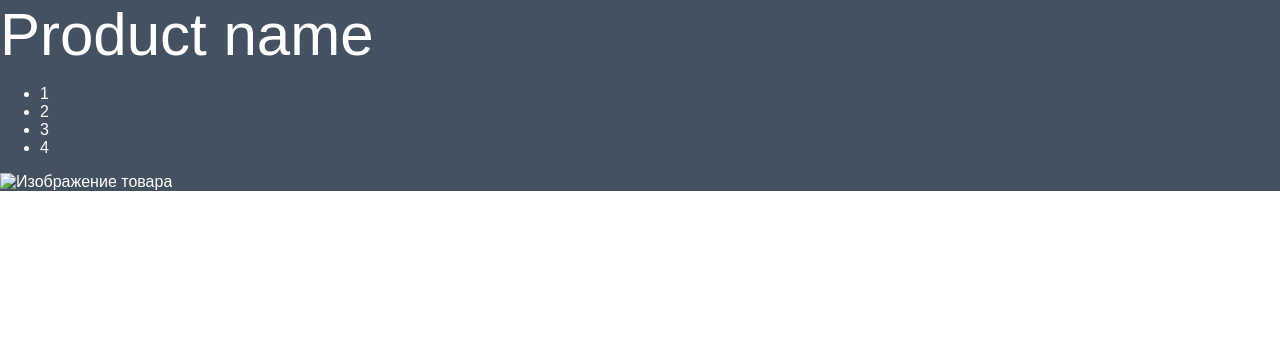
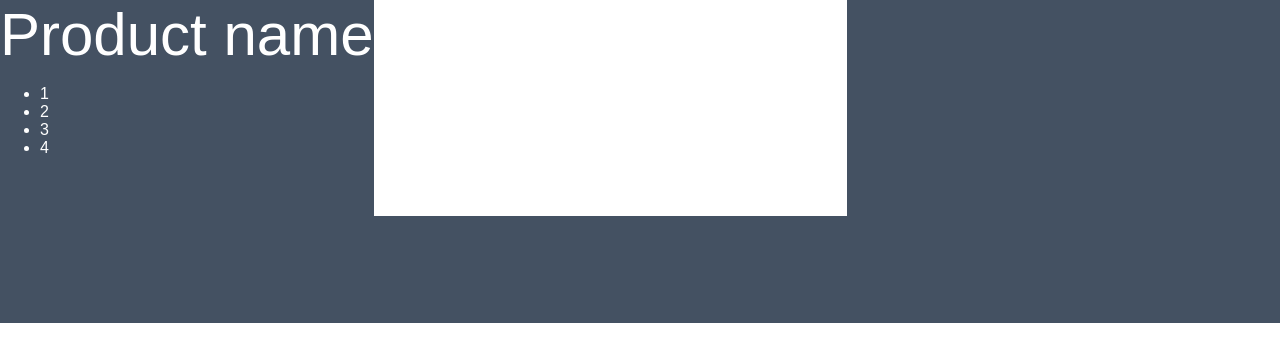
Before and after one commit to Deepmarik/my_project_hub, a plain HTML site: page index.html in a window 1280 px wide. Drawn offline with Linux system fonts and the light colour scheme.

Commit message:
added img

```diff
--- a/css/style.css
+++ b/css/style.css
@@ -1,20 +1,30 @@
 body {
     margin: 0 auto;
     width: 1280px;
-   font-family: Arial;
+    font-family: Arial;
     color: #FFFFFF;
 }
 
 .page-header {
-    background: #445161;
+    background: #445162;
+    height: 323px;
 }
+
 .page-header-title {
     font-style: normal;
     font-weight: normal;
     font-size: 60px;
     line-height: 69px;
-    /* identical to box height */
-
     display: flex;
     align-items: flex-end;
 }
+
+.page-header-wrp {
+    float: left;
+}
+
+page-header-pic {
+    width: 469px;
+    height: 214px;
+    background-color: #ffffff;
+}
--- a/index.html
+++ b/index.html
@@ -7,7 +7,7 @@
 </head>
 <body>
 <header class="page-header">
-    <div>
+    <div class="page-header-wrp">
         <span class="page-header-title">Product name</span>
        <ul class="page-header-list">
            <li class="page-header-list-item">1</li>
@@ -15,9 +15,15 @@
            <li class="page-header-list-item">3</li>
            <li class="page-header-list-item">4</li>
        </ul>
-    <img  class="page-header-pic" src="" alt="Изображение товара" height="216">
-        </div>
-</header>
+       </div>
+    <img  class="page-header-pic" src="img/page-header-shape.jpg" alt="Изображение товара" height="216">
+        </header>
+        <main>
+
+        </main>
+        <footer>
+
+        </footer>
 </body>
 
 </html>
```
Also changed, not shown: img/page-header-shape.jpg (added).
